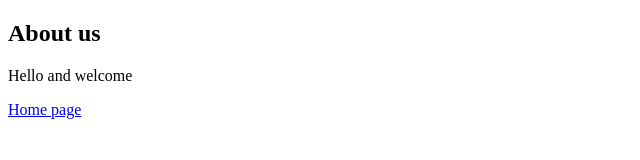
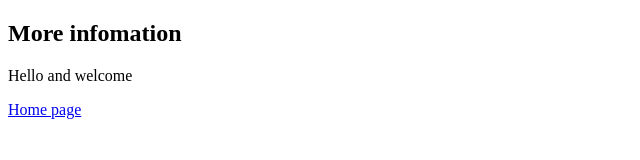
Before and after one commit to Aletta-M/My-Store, a plain HTML site: page about.html in a window 1280 px wide. Shown: the whole page, without its empty margins (0-640 px from the left). Drawn offline with Linux system fonts and the light colour scheme.

Commit message:
Update about.html

```diff
--- a/about.html
+++ b/about.html
@@ -2,7 +2,7 @@
 <html>
   <head> </head>
   <body>
-    <h2>About us</h2>
+    <h2>More infomation</h2>
     <p>Hello and welcome</p>
     <a href="index.html">Home page</a>
   </body>
```
